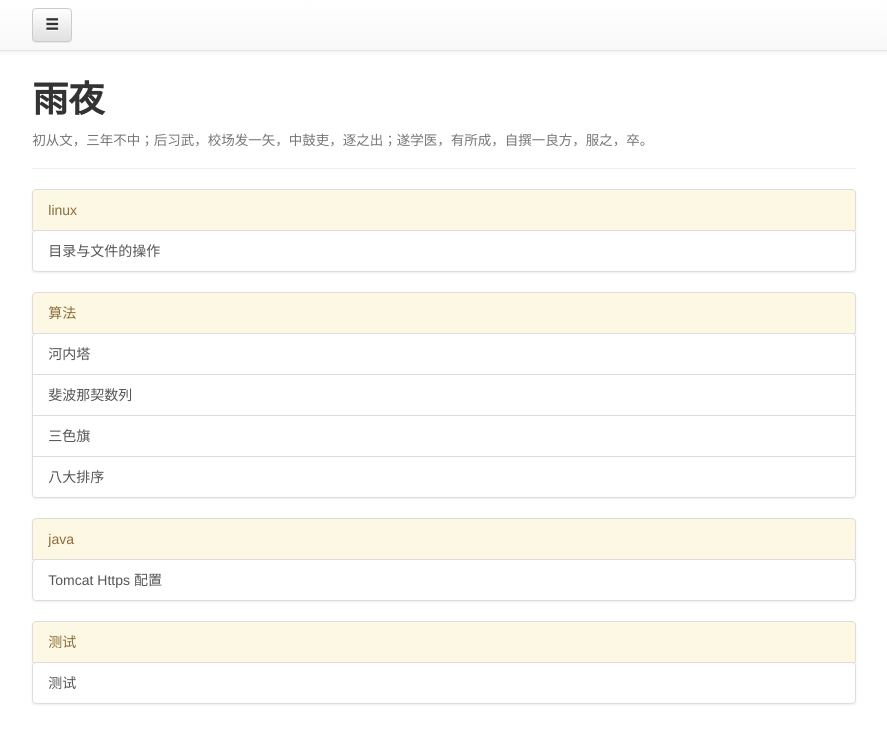
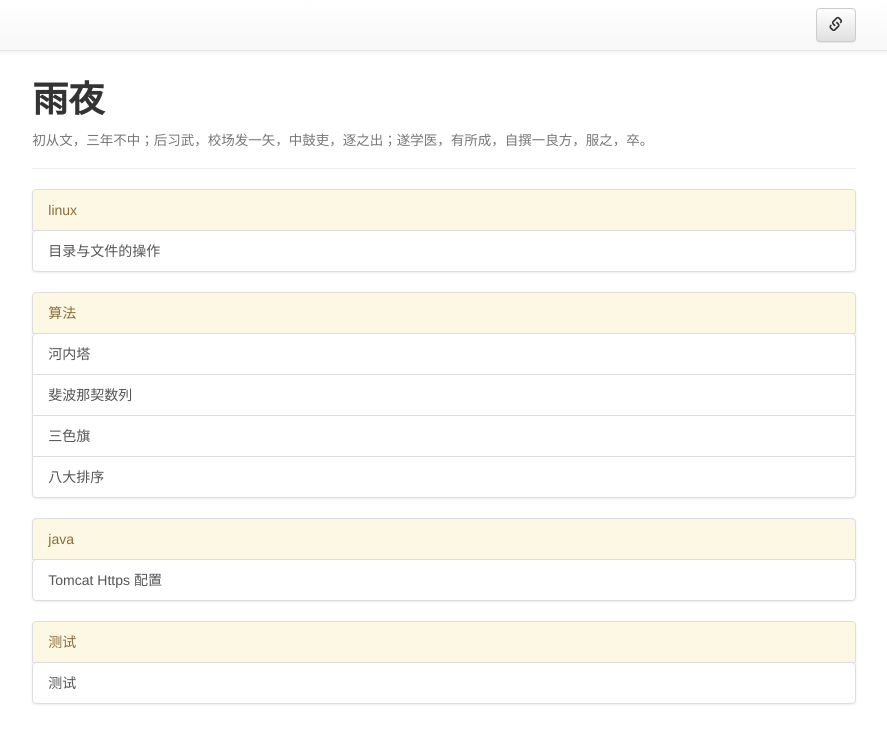
Before and after one commit to bit-ranger/blog, a Jekyll site: the page built from index.html, in a window 1280 px wide. Shown: the top 744 px of the page, without its empty margins (196-1083 px from the left). Built offline with Jekyll 4.4.1, drawn with Linux system fonts in a browser that asks for light colours; nearby versions of some CDN libraries; Markdown is read by kramdown in place of the engine named in the settings.

Commit message:
Update index.html

```diff
--- a/index.html
+++ b/index.html
@@ -25,8 +25,8 @@
                     <div class="container-fluid">
                         <div class="row">
                             <div class="dropdown" >
-                                <a id="dLabel" data-toggle="dropdown" aria-haspopup="true" aria-expanded="false" class="btn btn-{{ site.navSkin }} navbar-btn">
-                                    <span class="glyphicon glyphicon-menu-hamburger"></span>
+                                <a id="dLabel" data-toggle="dropdown" aria-haspopup="true" aria-expanded="false" class="btn btn-{{ site.navSkin }} navbar-btn pull-right">
+                                    <span class="glyphicon glyphicon-link"></span>
                                 </a>
                                 <ul class="dropdown-menu" role="menu" aria-labelledby="dLabel">
                                 {% for category in site.categories %}
```
